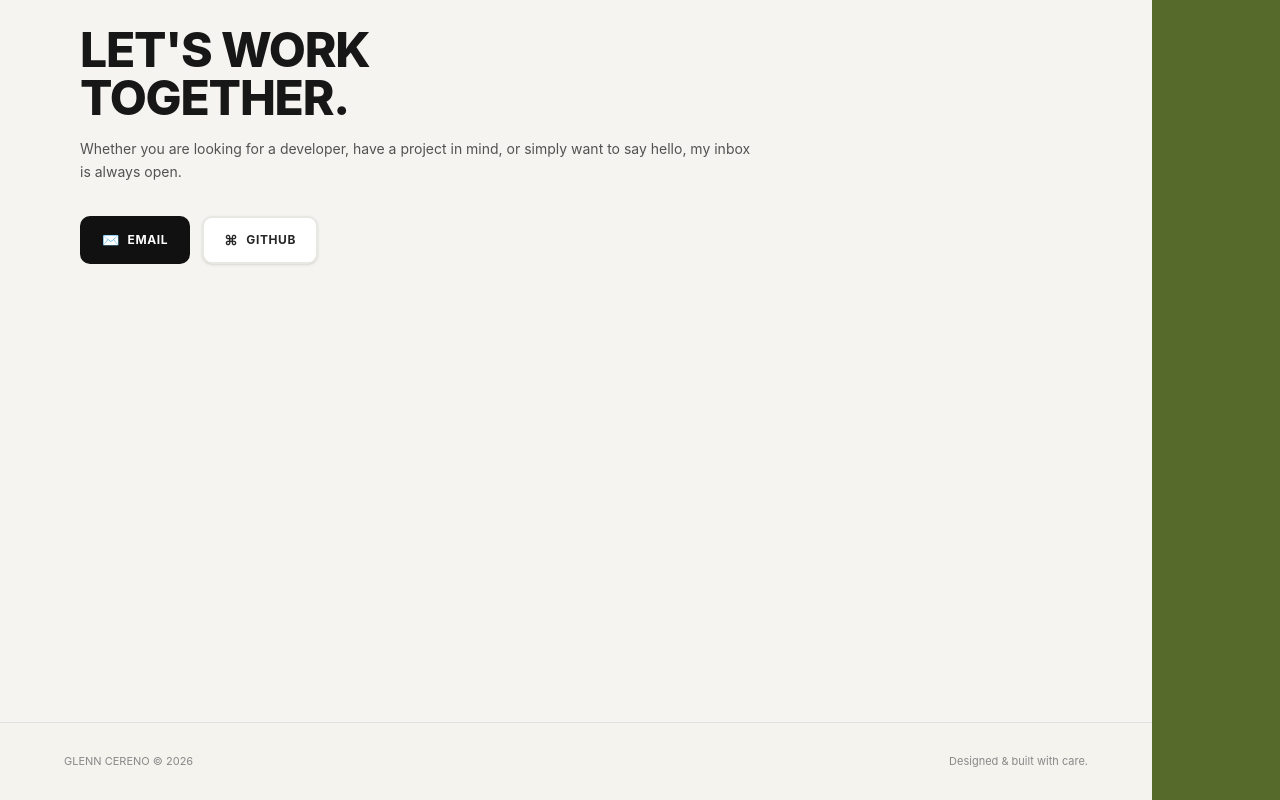
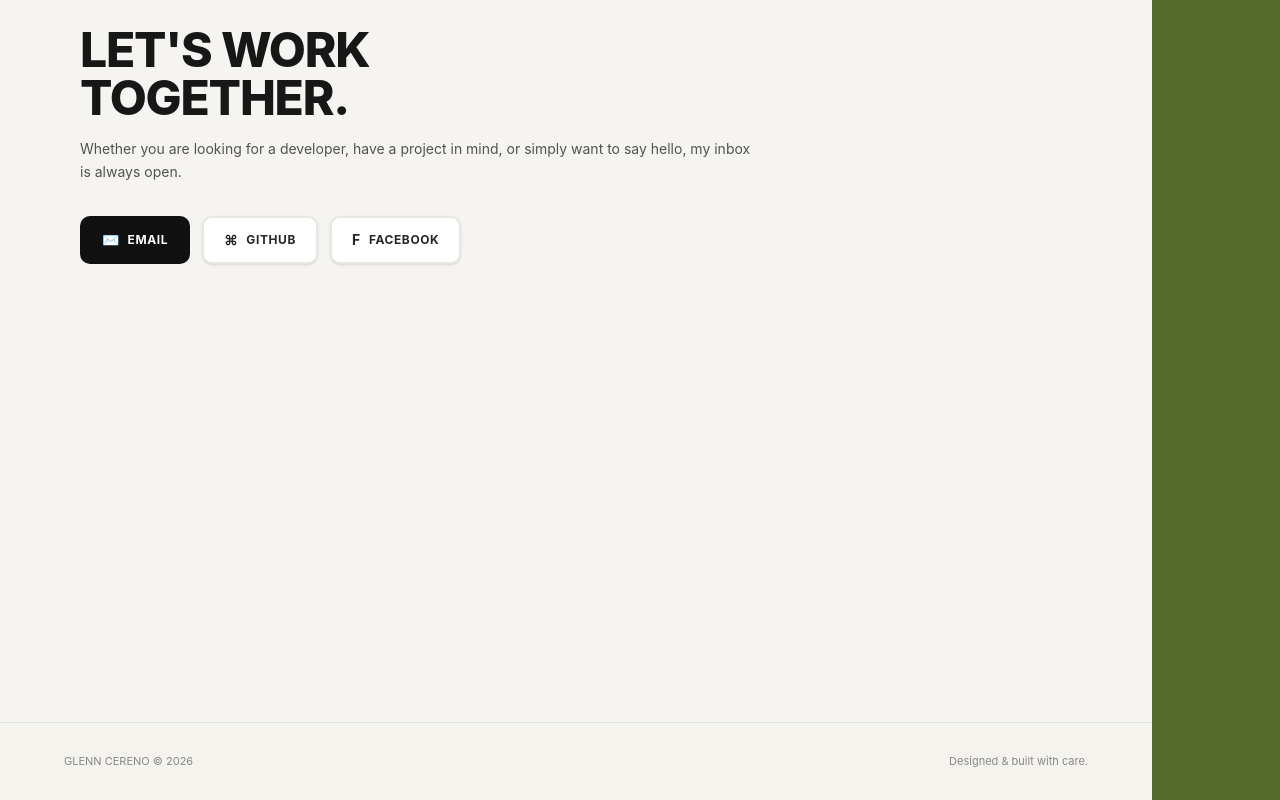
Before and after one commit to devgjcereno/personal-portfolio, a React (Vite) app: page / in a window 1280 px wide. Shown: the part 6261-7061 px from the top of the page. Built offline with nearby package versions, Linux system fonts and the light colour scheme.

Commit message:
Added Facebook contact

```diff
--- a/src/pages/Contact.jsx
+++ b/src/pages/Contact.jsx
@@ -13,6 +13,12 @@ const socialLinks = [
     href: "https://github.com/devgjcereno",
     isPrimary: false,
     icon: "⌘",
+  },
+  {
+    label: "FACEBOOK",
+    href: "https://www.facebook.com/profile.php?id=61572014758349",
+    isPrimary: false,
+    icon: "F",
   },
 ];
 
```
Also changed, not shown: src/assets/facebook.svg (added).
